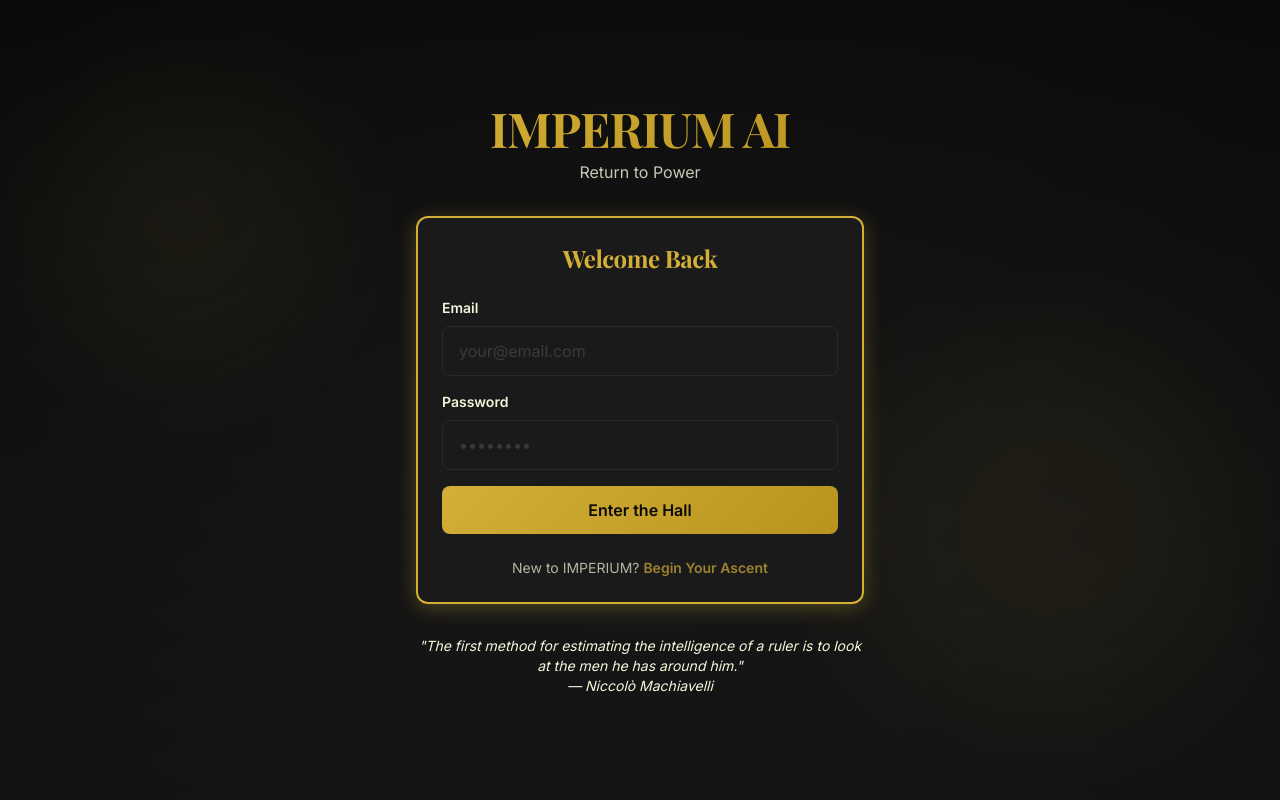
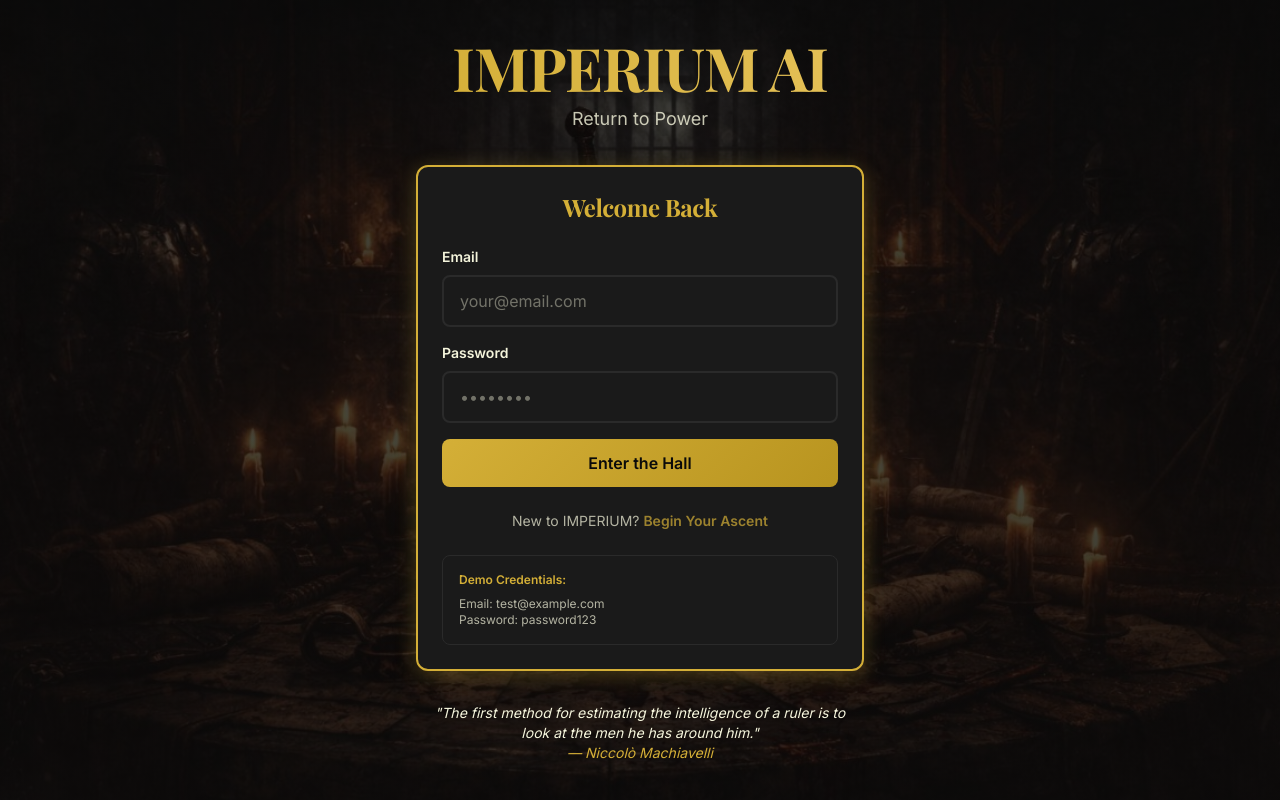
Before and after one commit to irfangyan325-debug/imperium-ai-v1-frontend, a Next.js app: page /auth/login in a window 1280 px wide. Built offline with nearby package versions, Linux system fonts and the light colour scheme; a web font is replaced by a local one.

Commit message:
login updated

```diff
--- a/app/auth/login/page.tsx
+++ b/app/auth/login/page.tsx
@@ -6,6 +6,7 @@ import { motion } from 'framer-motion';
 import { useAuth } from '@/app/contexts/AuthContext';
 import Button from '@/components/common/Button';
 import Card from '@/components/common/Card';
+import PageBackground from '@/components/common/PageBackground';
 import toast from 'react-hot-toast';
 
 export default function LoginPage() {
@@ -43,19 +44,15 @@ export default function LoginPage() {
   if (authLoading) {
     return (
       <div className="min-h-screen flex items-center justify-center">
-        <div className="spinner"></div>
+        <PageBackground />
+        <div className="w-12 h-12 border-4 border-imperial-gold border-t-transparent rounded-full animate-spin"></div>
       </div>
     );
   }
 
   return (
-    <div className="min-h-screen flex flex-col items-center justify-center px-4 bg-gradient-dark">
-      {/* Background Effects */}
-      <div className="absolute inset-0 bg-gradient-radial from-imperial-darkGray to-imperial-black opacity-50"></div>
-      <div className="absolute inset-0">
-        <div className="absolute top-20 left-10 w-72 h-72 bg-imperial-gold opacity-5 rounded-full blur-3xl"></div>
-        <div className="absolute bottom-20 right-10 w-96 h-96 bg-imperial-gold opacity-5 rounded-full blur-3xl"></div>
-      </div>
+    <div className="min-h-screen flex flex-col items-center justify-center px-4 relative overflow-hidden">
+      <PageBackground />
 
       <div className="relative z-10 w-full max-w-md">
         {/* Logo/Title */}
@@ -64,10 +61,10 @@ export default function LoginPage() {
           animate={{ opacity: 1, y: 0 }}
           className="text-center mb-8"
         >
-          <h1 className="text-5xl font-serif text-gradient-gold mb-2">
+          <h1 className="text-5xl md:text-6xl font-serif mb-2 bg-gradient-to-r from-imperial-gold to-imperial-lightGold bg-clip-text text-transparent">
             IMPERIUM AI
           </h1>
-          <p className="text-imperial-cream opacity-80">
+          <p className="text-imperial-cream opacity-80 text-lg">
             Return to Power
           </p>
         </motion.div>
@@ -92,7 +89,7 @@ export default function LoginPage() {
                   type="email"
                   value={email}
                   onChange={(e) => setEmail(e.target.value)}
-                  className="input"
+                  className="w-full px-4 py-3 bg-imperial-darkGray border-2 border-imperial-gray rounded-lg text-imperial-cream placeholder-imperial-cream placeholder:opacity-40 focus:border-imperial-gold focus:outline-none transition-colors"
                   placeholder="your@email.com"
                   autoComplete="email"
                 />
@@ -106,7 +103,7 @@ export default function LoginPage() {
                   type="password"
                   value={password}
                   onChange={(e) => setPassword(e.target.value)}
-                  className="input"
+                  className="w-full px-4 py-3 bg-imperial-darkGray border-2 border-imperial-gray rounded-lg text-imperial-cream placeholder-imperial-cream placeholder:opacity-40 focus:border-imperial-gold focus:outline-none transition-colors"
                   placeholder="••••••••"
                   autoComplete="current-password"
                 />
@@ -134,6 +131,14 @@ export default function LoginPage() {
               </p>
             </div>
 
+            {/* Demo Credentials */}
+            <div className="mt-6 p-4 bg-imperial-darkGray rounded-lg border border-imperial-gray">
+              <p className="text-xs text-imperial-gold font-semibold mb-2">Demo Credentials:</p>
+              <p className="text-xs text-imperial-cream opacity-70">
+                Email: test@example.com<br />
+                Password: password123
+              </p>
+            </div>
           </Card>
         </motion.div>
 
@@ -142,10 +147,11 @@ export default function LoginPage() {
           initial={{ opacity: 0 }}
           animate={{ opacity: 1 }}
           transition={{ delay: 0.4 }}
-          className="mt-8 text-center text-sm text-imperial-cream opacity-60 italic"
+          className="mt-8 text-center text-sm text-imperial-cream opacity-60 italic px-4"
         >
-          "The first method for estimating the intelligence of a ruler is to look at the men he has around him."
-          <br />— Niccolò Machiavelli
+          &quot;The first method for estimating the intelligence of a ruler is to look at the men he has around him.&quot;
+          <br />
+          <span className="text-imperial-gold">— Niccolò Machiavelli</span>
         </motion.p>
       </div>
     </div>
--- a/app/auth/signup/page.tsx
+++ b/app/auth/signup/page.tsx
@@ -6,6 +6,7 @@ import { motion } from 'framer-motion';
 import { useAuth } from '@/app/contexts/AuthContext';
 import Button from '@/components/common/Button';
 import Card from '@/components/common/Card';
+import PageBackground from '@/components/common/PageBackground';
 import toast from 'react-hot-toast';
 
 export default function SignupPage() {
@@ -51,19 +52,16 @@ export default function SignupPage() {
 
   if (authLoading) {
     return (
-      <div className="min-h-screen flex items-center justify-center bg-gradient-to-b from-imperial-black to-imperial-darkGray">
+      <div className="min-h-screen flex items-center justify-center">
+        <PageBackground />
         <div className="w-12 h-12 border-4 border-imperial-gold border-t-transparent rounded-full animate-spin"></div>
       </div>
     );
   }
 
   return (
-    <div className="min-h-screen flex flex-col items-center justify-center px-4 relative overflow-hidden bg-gradient-to-b from-imperial-black to-imperial-darkGray">
-      {/* Background Effects */}
-      <div className="absolute inset-0 opacity-30">
-        <div className="absolute top-20 left-10 w-72 h-72 bg-imperial-gold opacity-10 rounded-full blur-3xl"></div>
-        <div className="absolute bottom-20 right-10 w-96 h-96 bg-imperial-gold opacity-10 rounded-full blur-3xl"></div>
-      </div>
+    <div className="min-h-screen flex flex-col items-center justify-center px-4 relative overflow-hidden">
+      <PageBackground />
 
       <div className="relative z-10 w-full max-w-md">
         {/* Logo/Title */}
```
